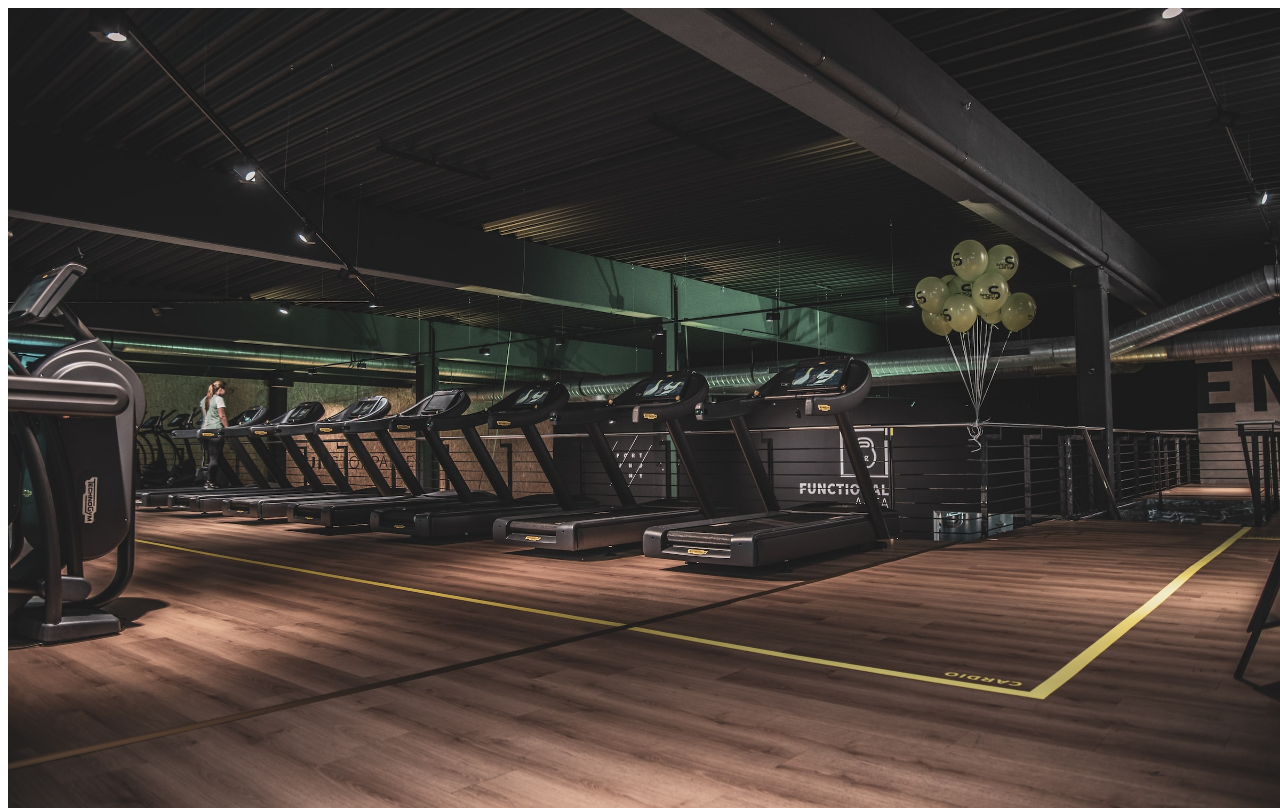
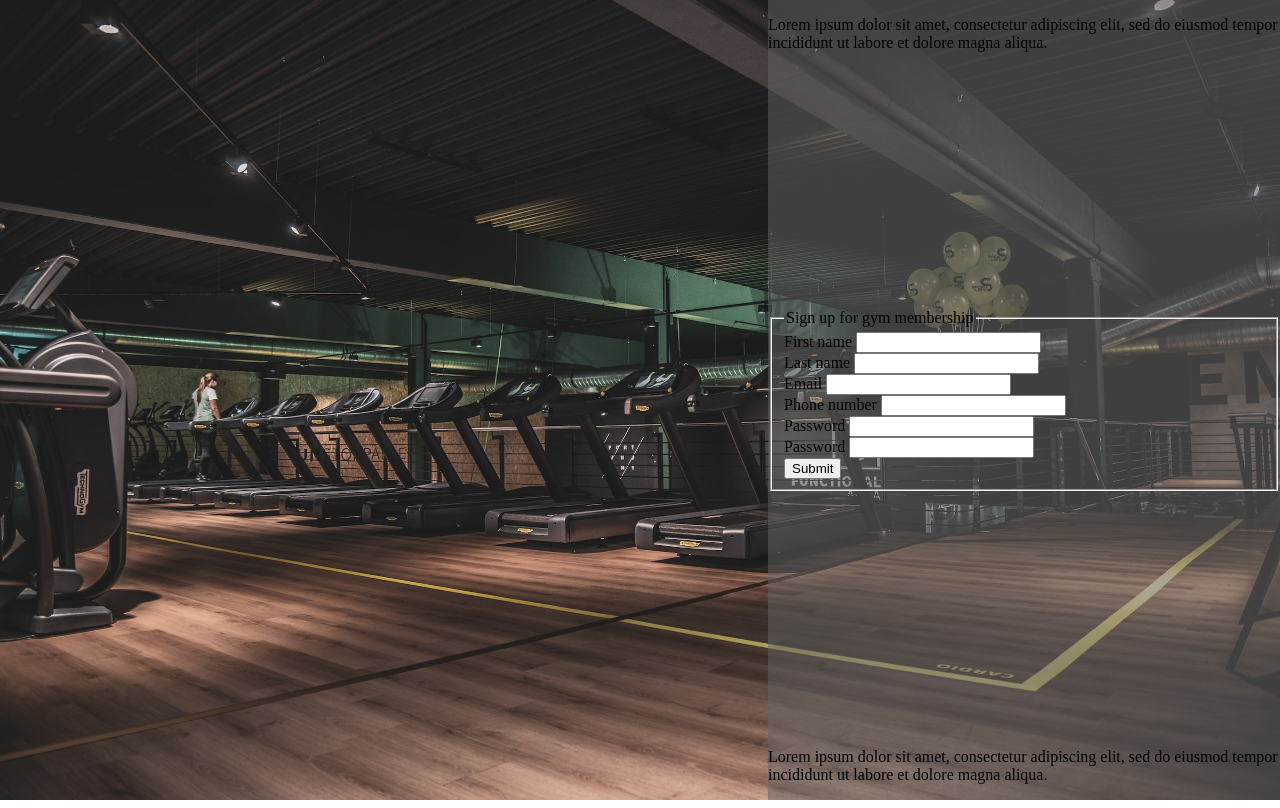
Before and after one commit to sesamDev/odin-signup-form, a plain HTML site: page index.html in a window 1280 px wide. Drawn offline with Linux system fonts and the light colour scheme.

Commit message:
Added form and all inputs

```diff
--- a/index.html
+++ b/index.html
@@ -13,6 +13,44 @@
     <div>
         <img src="/assets/sven-mieke-MsCgmHuirDo-unsplash.jpg" alt="Image of Gym">
     </div>
+    <div class="left-pane">
+        <div class="top-text">Lorem ipsum dolor sit amet, consectetur adipiscing elit, sed do eiusmod tempor incididunt
+            ut labore et dolore magna aliqua.</div>
+        <form action="/index.html" method="post">
+            <fieldset class="sign-up-form">
+                <legend>Sign up for gym membership</legend>
+                <div>
+                    <label for="first-name">First name</label>
+                    <input type="text" id="first-name" name="first-name" required>
+                </div>
+                <div>
+                    <label for="last-name">Last name</label>
+                    <input type="text" id="last-name" name="last-name" required>
+                </div>
+                <div>
+                    <label for="email">Email</label>
+                    <input type="email" id="email" name="email" required>
+                </div>
+                <div>
+                    <label for="phone-number">Phone number</label>
+                    <input type="tel" id="phone-number" name="phone-number" required>
+                </div>
+                <div>
+                    <label for="password">Password</label>
+                    <input type="password" id="password" name="password" required>
+                </div>
+                <div>
+                    <label for="confirm-password">Password</label>
+                    <input type="password" id="confirm-password" name="confirm-password" required>
+                </div>
+                <div>
+                    <button class="submit-button" type="submit">Submit</button>
+                </div>
+            </fieldset>
+        </form>
+        <div class="bottom-text">Lorem ipsum dolor sit amet, consectetur adipiscing elit, sed do eiusmod tempor
+            incididunt ut labore et dolore magna aliqua.</div>
+    </div>
 </body>
 
 </html>
--- a/style.css
+++ b/style.css
@@ -1,6 +1,40 @@
+html {
+    overflow: hidden;
+    overflow-x: hidden;
+}
+
+body {
+    box-sizing: border-box;
+}
+
+
 div>img {
+    position: fixed;
+    top: 0;
+    right: 0;
     height: 100vh;
     width: 100vw;
-    position: absolute;
 
 }
+
+.left-pane {
+    height: 100vh;
+    width: 40vw;
+    display: flex;
+    flex-direction: column;
+    justify-content: space-between;
+    background-color: rgb(100, 100, 100, 0.5);
+    position: fixed;
+    top: 0;
+    right: 0;
+}
+
+.top-text {
+    margin-top: 2vh;
+}
+
+.bottom-text {
+    margin-bottom: 2vh;
+}
+
+.sign-up-form {}
```
